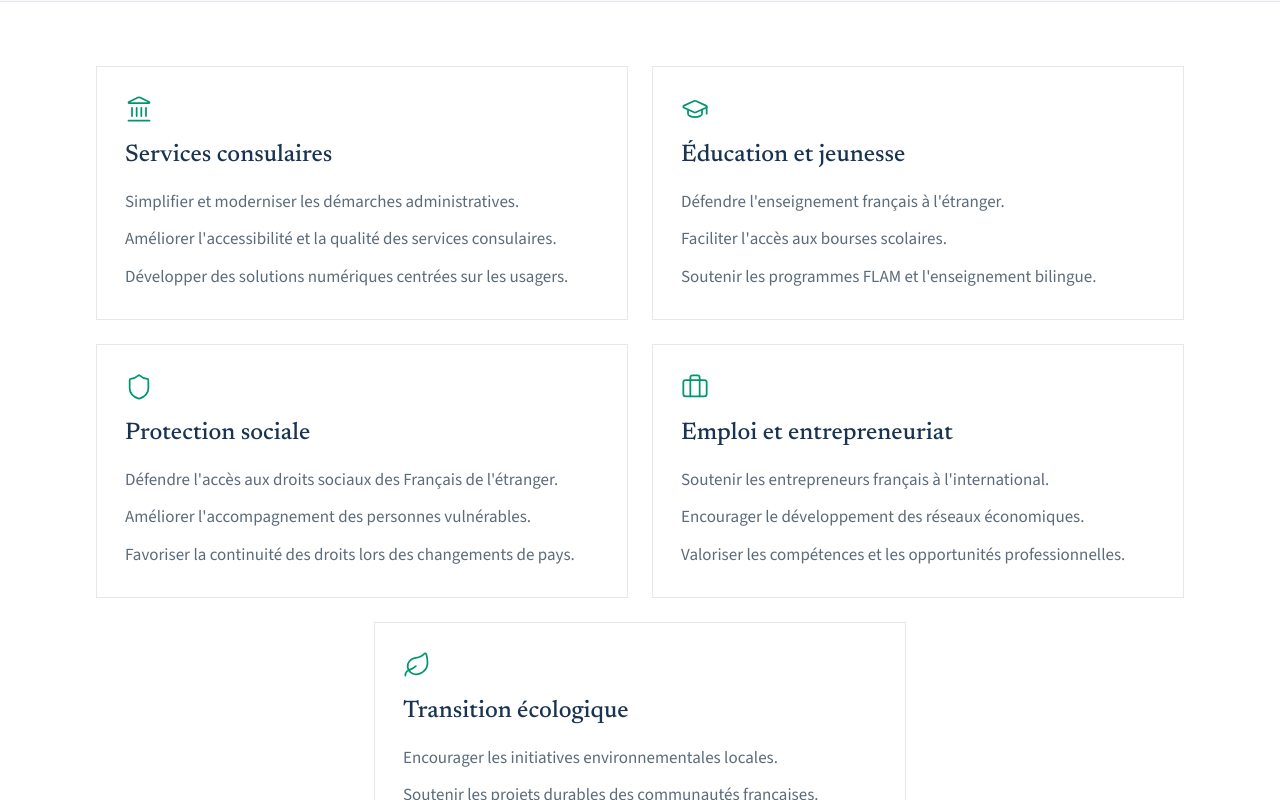
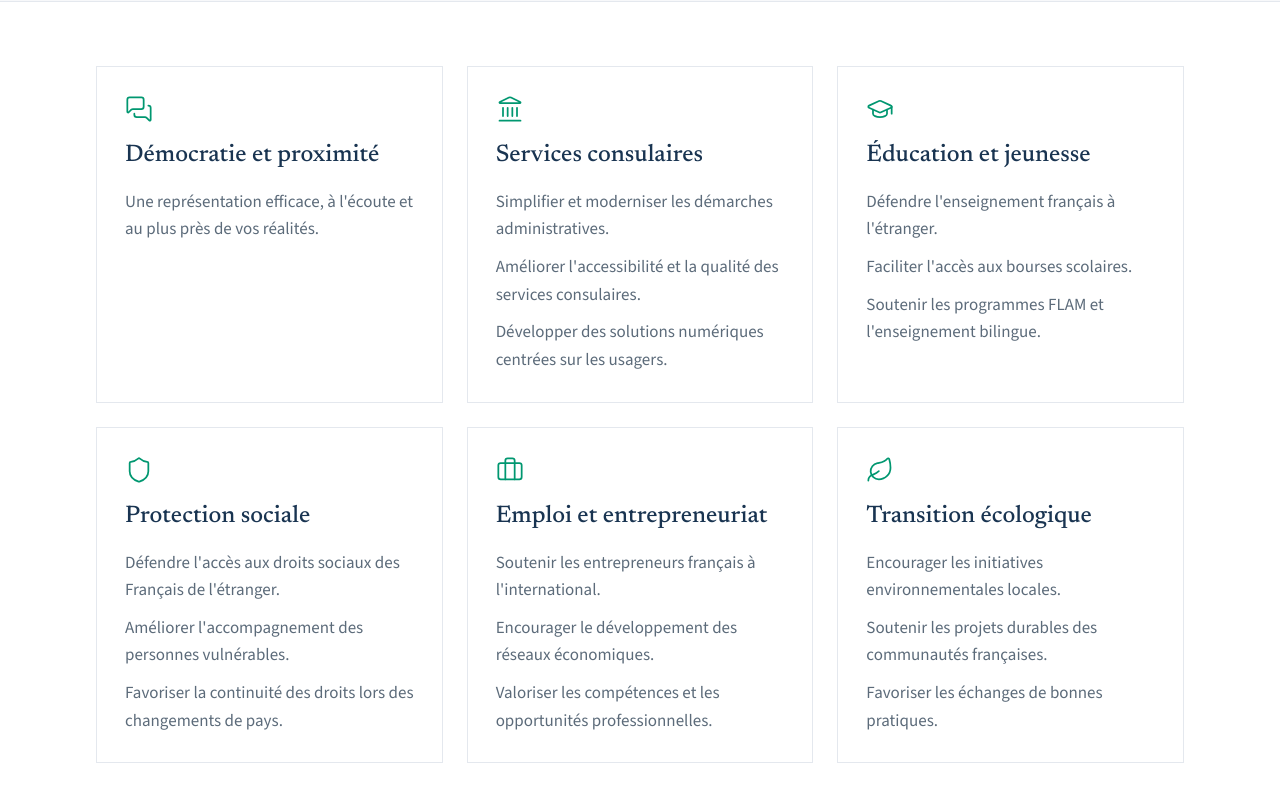
Before and after one commit to cmjouin-dot/ALICE-AFE, a Next.js app: page /priorites in a window 1280 px wide. Shown: the part 320-1120 px from the top of the page. Built offline with nearby package versions, Linux system fonts and the light colour scheme.

Commit message:
Lead the priorities page with Démocratie et proximité.
Six cards now fill a balanced grid, and the other priorities keep their existing text.

Co-authored-by: Cursor <cursoragent@cursor.com>

```diff
--- a/src/app/priorites/page.tsx
+++ b/src/app/priorites/page.tsx
@@ -4,6 +4,7 @@ import {
   GraduationCap,
   Landmark,
   Leaf,
+  MessagesSquare,
   Shield,
   type LucideIcon,
 } from "lucide-react";
@@ -13,10 +14,17 @@ import { PageHero } from "@/components/PageHero";
 export const metadata: Metadata = {
   title: "Nos priorités",
   description:
-    "Services consulaires, éducation, protection sociale, emploi et transition écologique : les priorités du groupe ALICE.",
+    "Démocratie et proximité, services consulaires, éducation, protection sociale, emploi et transition écologique : les priorités du groupe ALICE.",
 };
 
 const priorites: { title: string; icon: LucideIcon; points: string[] }[] = [
+  {
+    title: "Démocratie et proximité",
+    icon: MessagesSquare,
+    points: [
+      "Une représentation efficace, à l'écoute et au plus près de vos réalités.",
+    ],
+  },
   {
     title: "Services consulaires",
     icon: Landmark,
@@ -70,18 +78,11 @@ export default function PrioritesPage() {
       <PageHero title="Nos priorités" />
 
       <Container className="py-14 sm:py-16">
-        <ul className="grid grid-cols-1 gap-6 md:grid-cols-2">
-          {priorites.map((priorite, index) => {
+        <ul className="grid grid-cols-1 gap-6 md:grid-cols-2 lg:grid-cols-3">
+          {priorites.map((priorite) => {
             const Icon = priorite.icon;
             return (
-              <li
-                key={priorite.title}
-                className={
-                  index === priorites.length - 1
-                    ? "md:col-span-2 md:mx-auto md:w-full md:max-w-[calc(50%-0.75rem)]"
-                    : undefined
-                }
-              >
+              <li key={priorite.title}>
                 <article className="flex h-full flex-col border border-alice-border p-6 sm:p-7">
                   <Icon
                     size={28}
```
